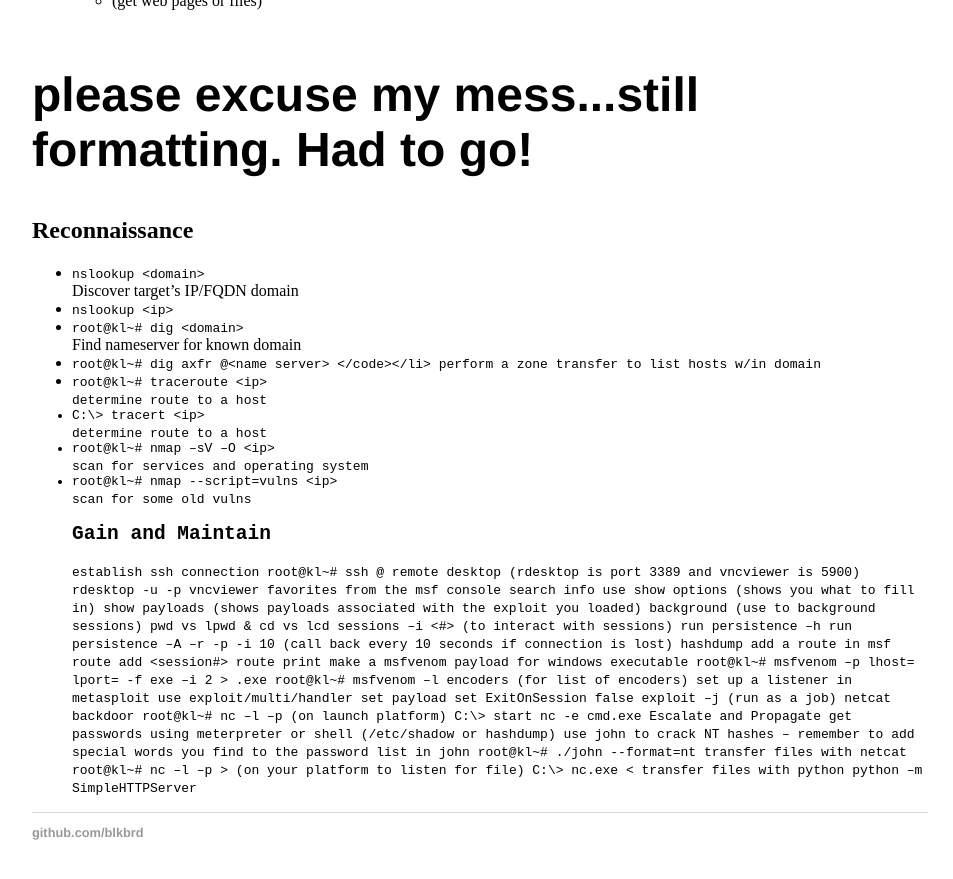
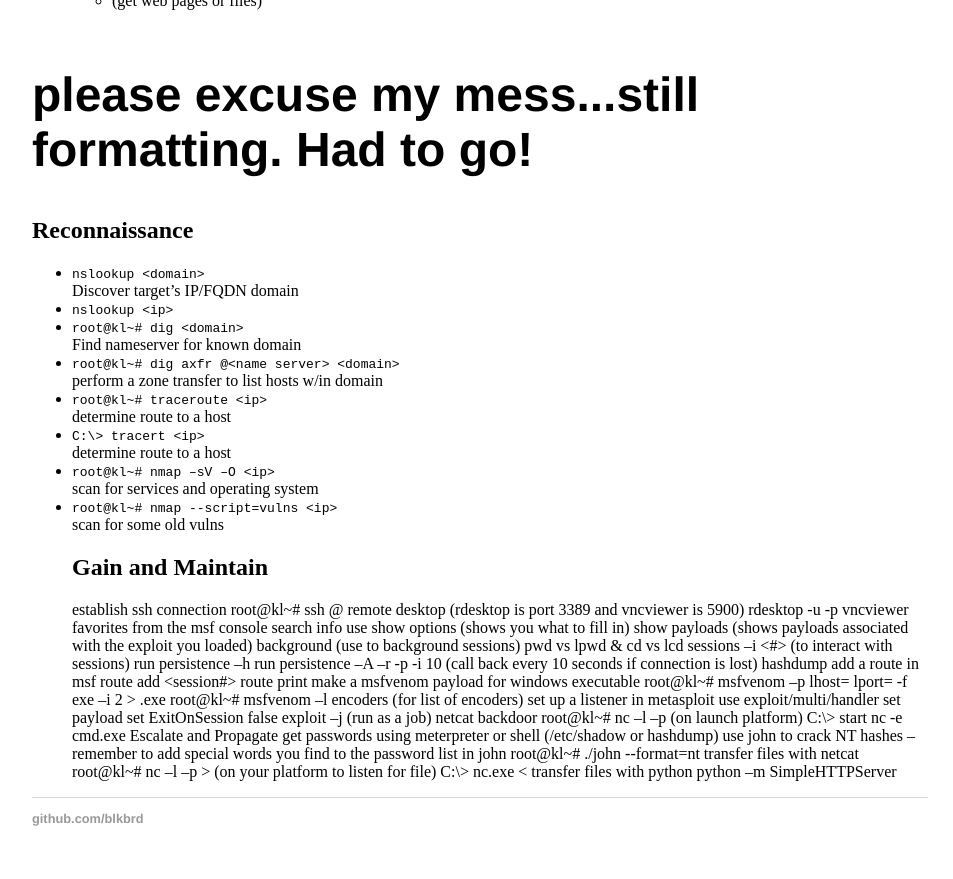
Before and after one commit to blkbrd/blkbrd.github.io, a Jekyll site: the page built from _posts/2017-09-05-Basics-Sheet.md, in a window 1280 px wide and 900 px high, scrolled down 2352 px. Shown: the top 879 px of the window, without its empty margins (160-1113 px from the left). Built offline with Jekyll 4.4.1, drawn with Linux system fonts in a browser that asks for light colours.

Commit message:
Update 2017-09-05-Basics-Sheet.md
oops, forgot <> tags

```diff
--- a/_posts/2017-09-05-Basics-Sheet.md
+++ b/_posts/2017-09-05-Basics-Sheet.md
@@ -275,7 +275,7 @@
 <li><code>nslookup &lt;ip&gt; </code></li>
 <li><code>root@kl~# dig &lt;domain&gt;  </code></li>
 	Find nameserver for known domain
-<li><code>root@kl~# dig axfr @&lt;name server&gt; <domain> </code></li>
+<li><code>root@kl~# dig axfr @&lt;name server&gt; &lt;domain&gt; </code></li>
 	perform a zone transfer to list hosts w/in domain
 <li><code>root@kl~# traceroute &lt;ip&gt; </code></li>
 		determine route to a host
```
